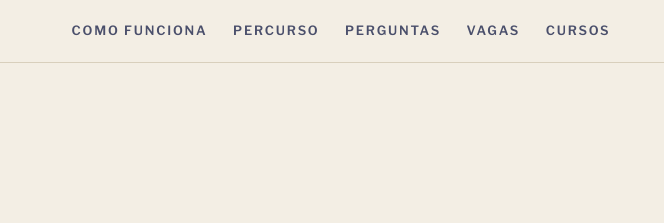
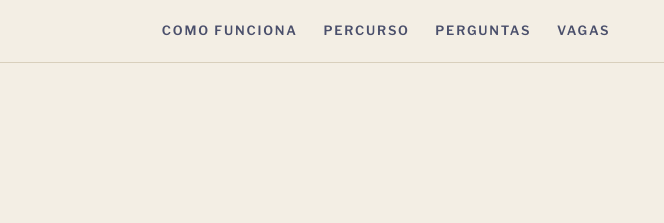
Before and after one commit to marlonpevidor/landing-page, a plain HTML site: page mentoria/index.html in a window 1280 px wide. Shown: the top 223 px of the page, 616-1280 px from the left. Drawn offline with nearby package versions, Linux system fonts and the light colour scheme.

Commit message:
Mentoria: menu sem o link para cursos
Co-Authored-By: Claude Opus 5.5 <noreply@anthropic.com>
Claude-Session: https://claude.ai/code/session_019zbxNExRumNR7DhoC4HdTc

```diff
--- a/mentoria/index.html
+++ b/mentoria/index.html
@@ -38,7 +38,6 @@
       <a href="#percurso">Percurso</a>
       <a href="#perguntas">Perguntas</a>
       <a href="#vagas">Vagas</a>
-      <a href="../#cursos">Cursos</a>
     </nav>
   </div>
 </header>
```
Also changed, not shown: 1 other file.
